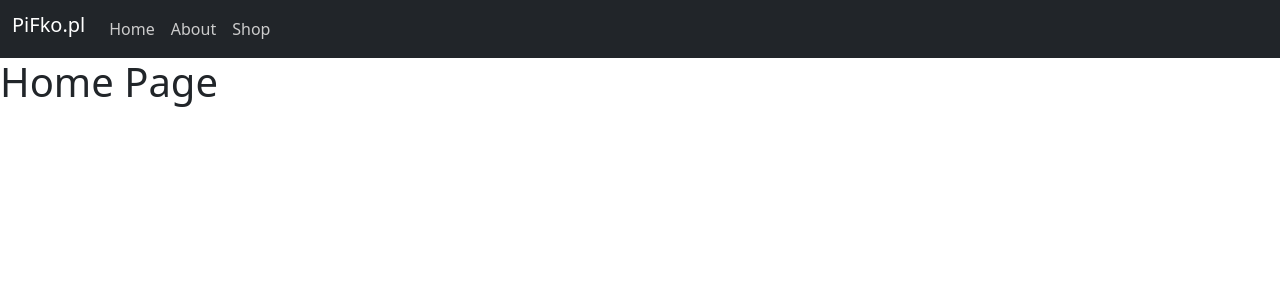
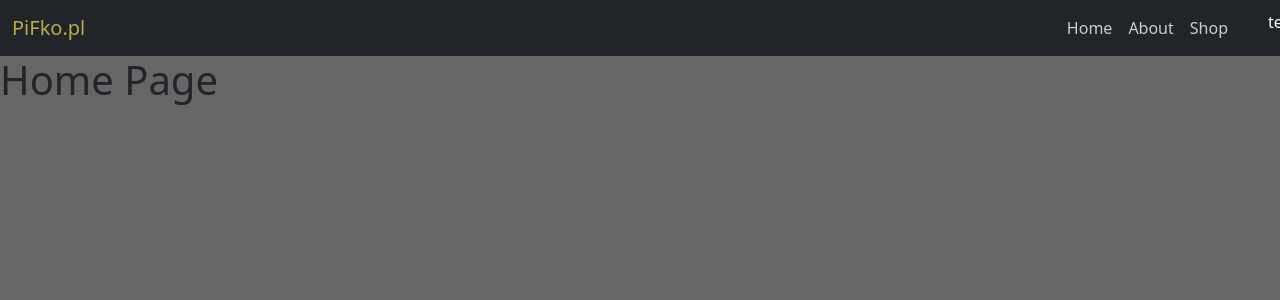
Before and after one commit to PanSzpila/Beers, a React (Create React App) app: page / in a window 1280 px wide. Shown: the top 300 px of the page. Built offline with nearby package versions, Linux system fonts and the light colour scheme.

Commit message:
UI improoved

```diff
--- a/public/index.html
+++ b/public/index.html
@@ -11,7 +11,7 @@
     />
     <link rel="apple-touch-icon" href="%PUBLIC_URL%/logo192.png" />
     <link rel="manifest" href="%PUBLIC_URL%/manifest.json" />
-    <title>Task Tracker</title>
+    <title>PiFko</title>
   </head>
   <body>
     <noscript>You need to enable JavaScript to run this app.</noscript>
--- a/src/About.js
+++ b/src/About.js
@@ -1,5 +1,3 @@
-import "./custom.scss";
-
 function About() {
   return (
     <div>
--- a/src/App.js
+++ b/src/App.js
@@ -1,7 +1,6 @@
 //https://www.youtube.com/watch?v=Law7wfdg_ls   30' "
 
 import { useState } from "react";
-import "./custom.scss";
 import Nav from "./Nav";
 import About from "./About";
 import Shop from "./Shop";
--- a/src/ItemDetail.js
+++ b/src/ItemDetail.js
@@ -1,25 +1,26 @@
 import { useState, useEffect } from "react";
-import "./custom.scss";
 
 function ItemDetail(props) {
   useEffect(() => {
+    const fetchItem = async (id) => {
+      let fetchedItem = await fetch(`${props.apiUrl}/${id}`).then((response) =>
+        response.json()
+      );
+      fetchedItem = fetchedItem[0];
+      setItem(fetchedItem);
+    };
+
     fetchItem(props.itemId);
   }, []);
 
   const [item, setItem] = useState();
-
-  const fetchItem = async (id) => {
-    const fetchItem = await fetch(`${props.apiUrl}/${id}`);
-    let fetchedItem = await fetchItem.json();
-    fetchedItem = fetchedItem[0];
-    setItem(fetchedItem);
-  };
 
   return (
     <div>
       <h1>
         Item {props.itemId}: {item && item.name}
       </h1>
+      <div></div>
     </div>
   );
 }
--- a/src/Nav.js
+++ b/src/Nav.js
@@ -1,6 +1,4 @@
 import React from "react";
-import * as bootstrap from "bootstrap";
-import "./custom.scss";
 import { Link } from "react-router-dom";
 
 function Nav() {
@@ -11,8 +9,8 @@ function Nav() {
   return (
     <nav className="navbar navbar-expand-sm navbar navbar-dark bg-dark">
       <div className="container-fluid">
-        <Link to="/">
-          <h5 className="navbar-brand">PiFko.pl</h5>
+        <Link className="navbar-brand" to="/">
+          PiFko.pl
         </Link>
         <button
           className="navbar-toggler"
@@ -25,21 +23,25 @@ function Nav() {
         >
           <span className="navbar-toggler-icon"></span>
         </button>
-        <div
-          className="collapse navbar-collapse justify-content-end text-end"
-          id="navbarSupportedContent"
-        >
+        <div className="collapse navbar-collapse" id="navbarSupportedContent">
           <ul className="navbar-nav me-auto mb-2 mb-lg-0">
-            <Link to="/">
-              <li className="nav-item nav-link active">Home</li>
-            </Link>
-            <Link to="/about">
-              <li className="nav-item nav-link active">About</li>
-            </Link>
-            <Link to="/shop">
-              <li className="nav-item nav-link active">Shop</li>
-            </Link>
+            <li className="nav-item">
+              <Link className="nav-link active" to="/">
+                Home
+              </Link>
+            </li>
+            <li className="nav-item">
+              <Link className="nav-link active" to="/about">
+                About
+              </Link>
+            </li>
+            <li className="nav-item">
+              <Link className="nav-link active" to="/shop">
+                Shop
+              </Link>
+            </li>
           </ul>
+          <ul id="test">test</ul>
         </div>
       </div>
     </nav>
--- a/src/Pagination.js
+++ b/src/Pagination.js
@@ -1,7 +1,5 @@
 import React from "react";
 import { useState, useEffect } from "react";
-import "./custom.scss";
-import * as bootstrap from "bootstrap";
 
 const Pagination = (props) => {
   return (
--- a/src/Shop.js
+++ b/src/Shop.js
@@ -1,8 +1,5 @@
 import { useState, useEffect } from "react";
-import "./custom.scss";
 import { Link } from "react-router-dom";
-import * as bootstrap from "bootstrap";
-
 import Pagination from "./Pagination";
 
 const defaultFilters = {
@@ -20,7 +17,7 @@ const defaultFilters = {
 function Shop(props) {
   const maxAbv = 15; //here You can set maximal alcohol percent ratio available in items search filters and range input
   const maxPages = 13; //here You can set maximal number of pages in items list
-  const [showCards, setShowCards] = useState(false); // options of display items: true - displays cards, false - displays table
+  const [showCards, setShowCards] = useState(true); // options of display items: true - displays cards, false - displays table
   const [items, setItems] = useState([]);
   const [filters, setFilters] = useState(defaultFilters);
   const [abv_ltRange, setAbv_ltRange] = useState(maxAbv); //similar to filters.abv_lt, but this is changing onChange of range input instead of mouseDown.
@@ -113,9 +110,8 @@ function Shop(props) {
     }));
 
   return (
-    <div className="container-lg">
+    <div className="container-lg bg-dark px-5 py-5">
       <div>
-        {" "}
         {/* Form - beer search */}
         <form className="row">
           <div className="form-floating mb-3 col-md-10 col-xl-4">
@@ -152,7 +148,7 @@ function Shop(props) {
               alcohol min % (ABV): {abv_gtRange}
             </label>
             <input
-              className="form-range"
+              className="form-range bg-dark"
               onInput={(e) => setAbv_gtRange(e.target.value)}
               onMouseUp={handleFilters}
               type="range"
@@ -165,12 +161,12 @@ function Shop(props) {
             ></input>
           </div>
 
-          <div className="mb-3  col-md-6 col-xl-3">
+          <div className="mb-3  col-md-6 col-xl-3 ">
             <label htmlFor="abv_lt" className="form-label">
               alcohol max % (ABV): {abv_ltRange}
             </label>
             <input
-              className="form-range"
+              className="form-range bg-dark"
               onInput={(e) => setAbv_ltRange(e.target.value)}
               onMouseUp={handleFilters}
               type="range"
@@ -193,7 +189,7 @@ function Shop(props) {
               required
               pattern="[0-9]{2}-[0-9]{4}"
             />
-            <label htmlFor="brewed_after">brewed_after:</label>
+            <label htmlFor="brewed_after">brewed after:</label>
           </div>
 
           <div className="form-floating mb-3 col-md-2">
@@ -204,7 +200,7 @@ function Shop(props) {
               id="brewed_before"
               name="brewed_before"
             />
-            <label htmlFor="brewed_before">brewed_before:</label>
+            <label htmlFor="brewed_before">brewed before:</label>
           </div>
 
           <div className="form-floating mb-3 col-md-4">
@@ -220,7 +216,7 @@ function Shop(props) {
             <label htmlFor="malt">malt:</label>
           </div>
 
-          <div className="form-floating mb-3 col-md-4">
+          <div className="form-floating mb-4 col-md-4">
             <input
               type="search"
               className="form-control form-floating"
@@ -234,7 +230,7 @@ function Shop(props) {
             />
             <label htmlFor="food">food:</label>
           </div>
-          <div className="mb-3">
+          <div className="mb-4">
             <input
               type="reset"
               className="btn btn-primary"
@@ -275,7 +271,7 @@ function Shop(props) {
             >
               <path
                 d="M10 13l1 1v7l-1 1H3l-1-1v-7l1-1h7zm7.5 0c2.481 0 4.5 2.018 4.5 4.5S19.981 22 17.5 22a4.505 4.505 0 01-4.5-4.5c0-2.482 2.019-4.5 4.5-4.5zM9 15H4v5h5v-5zm8.5 0a2.503 2.503 0 00-2.5 2.5c0 1.378 1.122 2.5 2.5 2.5s2.5-1.122 2.5-2.5-1.122-2.5-2.5-2.5zM10 2l1 1v7l-1 1H3l-1-1V3l1-1h7zm11 0l1 1v7l-1 1h-7l-1-1V3l1-1h7zM9 4H4v5h5V4zm11 0h-5v5h5V4z"
-                fill={showCards ? "grey" : "currentColor"}
+                fill={showCards ? "rgb(187, 169, 70)" : "rgb(218, 218, 218)"}
                 fillRule="evenodd"
               ></path>
             </svg>
@@ -288,12 +284,11 @@ function Shop(props) {
               className="css-73cnv0"
               onClick={() => {
                 setShowCards(false);
-                console.log(showCards);
               }}
             >
               <path
                 d="M3.768 15.99l.59 1.02-.59 1.022H2.59L2 17.01l.59-1.021h1.178zm17.41 0l.217.217.567.566.217.217-1 1h-14l-1-1 1-1h14zm-17.41-4.948l.589 1.02-.589 1.022H2.589L2 12.063l.589-1.021h1.179zm17.41 0l1 1-1 1h-14l-1-1 1-1h14zM3.769 6l.589 1.02-.589 1.022h-1.18L2 7.02 2.589 6h1.179zm17.41 0l1 1-1 1h-14l-1-1 1-1h14z"
-                fill={showCards ? "currentColor" : "grey"}
+                fill={showCards ? "rgb(218, 218, 218)" : "rgb(187, 169, 70)"}
                 fillRule="evenodd"
               ></path>
             </svg>
@@ -360,7 +355,7 @@ function Shop(props) {
                         <h5 className="card-title">
                           {item.id}. {item.name}
                         </h5>
-                        <p className="card-text crop-text-3">
+                        <p className="card-text crop-text-4">
                           {item.description}
                         </p>
                       </div>
--- a/src/custom.scss
+++ b/src/custom.scss
@@ -1,9 +1,38 @@
-$body-bg: rgb(253, 47, 47);
-$body-color: rgb(17, 17, 17);
-$link-decoration: none;
+@use "~bootstrap/scss/bootstrap" as *;
 
-a {
-  text-decoration: none !important;
+//my variables:
+$lightBeer: rgb(209, 179, 113);
+$beer: rgb(187, 169, 70);
+$lightGrey: rgb(218, 218, 218);
+$grey: #666;
+
+//Bootstrap variables ovverride:
+$primary: $beer;
+$blue: $beer;
+
+body {
+  background-color: $grey;
+}
+
+body a {
+  color: $beer;
+  text-decoration: none;
+}
+body a:hover,
+.card:hover {
+  color: $lightBeer;
+}
+
+:focus:not(nav div a:focus) {
+  background-color: $beer;
+  border-color: $lightBeer;
+  box-shadow: 0 1px 1px rgba(0, 0, 0, 0.075) inset, 0 0 8px $lightBeer;
+  outline: none;
+}
+
+.bg-dark h1,
+.bg-dark h3 {
+  color: $grey;
 }
 
 .navbar-nav {
@@ -16,36 +45,116 @@ a {
   }
 }
 
-.navbar-collapse {
-  li.nav-item.nav-link.active {
+div .navbar-collapse {
+  flex-grow: 0;
+}
+
+.navbar-dark .navbar-brand {
+  color: $beer;
+}
+
+body .navbar-dark .navbar-nav .nav-link.active,
+body .navbar-dark .navbar-nav .show > .nav-link {
   color: #cccccc;
+}
 
-    &:hover {
+body .navbar-dark .navbar-nav .nav-link.active:hover,
+body .navbar-dark .navbar-nav .show > .nav-link:hover,
+.navbar-dark .navbar-brand:hover {
+  color: $lightBeer;
+}
+
+.row input,
+.row textarea,
+.row select,
+.form-control label,
+.pagination .page-item,
+.card {
+  background-color: $grey;
+  color: $lightGrey;
+  //  border-color: $beer;
+}
+.form-label {
+  color: $lightGrey;
+}
+.form-control {
+  background-color: $grey;
+}
+.form-floating > label {
+  color: $lightGrey;
+}
+.row .form-floating > .form-control:focus ~ label,
+.row .form-floating > .form-control:not(:placeholder-shown) ~ label,
+.row .form-floating > .form-select ~ label {
+  opacity: 1;
+}
+
+.btn-primary {
+  border-color: $beer;
+}
+.btn-primary:hover {
+  background-color: $beer;
+  border-color: $beer;
+}
+
+.btn-check:checked + .btn-primary,
+.btn-check:active + .btn-primary,
+.btn-primary:active,
+.btn-primary.active,
+.show > .btn-primary.dropdown-toggle {
   color: #fff;
+  background-color: $beer;
+  border-color: $lightBeer;
 }
+
+.pagination .page-link,
+.page .pagination .disabled {
+  color: $lightGrey;
+  background-color: $grey;
 }
+.page-item.active .page-link {
+  z-index: 3;
+  color: #fff;
+  background-color: $beer;
+  border-color: $beer;
+}
+.page-item.disabled .page-link {
+  background-color: $grey;
+}
+
+.card {
+  flex-direction: row-reverse;
+  align-items: flex-end;
+  padding: 1rem;
+}
+.card-body {
+  padding: 0;
 }
 
 .card-img-top {
-  width: 100%;
+  width: 100px;
   height: 15vw;
   object-fit: contain;
-  margin-top: 10px;
-  margin-bottom: 10px;
+  margin-left: 0.6em;
 }
 
 .card-title {
   min-height: 2.5em;
 }
 
-/* .card-text {
-  min-height: 5em;
-} */
-
-.crop-text-3 {
-  -webkit-line-clamp: 3;
+@for $i from 1 through 10 {
+  .crop-text-#{$i} {
+    -webkit-line-clamp: $i;
     overflow: hidden;
     text-overflow: ellipsis;
     display: -webkit-box;
     -webkit-box-orient: vertical;
   }
+}
+
+#test {
+  width: 20px;
+  height: 20px;
+  background-color: $dark;
+  color: $light;
+}
--- a/src/index.js
+++ b/src/index.js
@@ -2,7 +2,6 @@ import App from "./App";
 import React from "react";
 import ReactDOM from "react-dom";
 
-import "bootstrap/dist/css/bootstrap.min.css";
 import "./custom.scss";
 
 ReactDOM.render(
```
Lines whose indentation alone changed are shown as unchanged.
